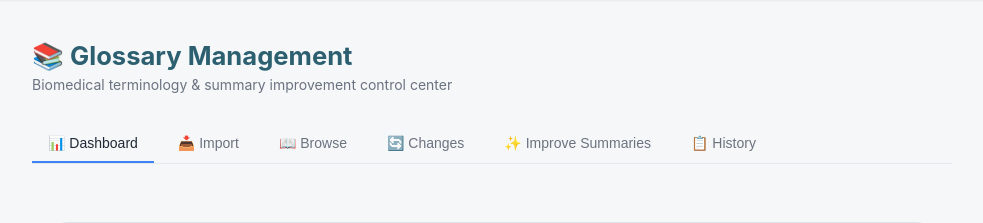
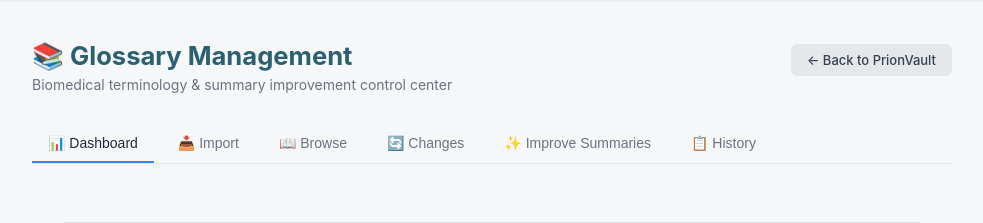
Before and after one commit to Jokin1969/PrionLab-tools, a Python web app: template templates/admin/glossary.html in a window 1280 px wide. Shown: the part 89-312 px from the top of the page, without its empty margins (148-1131 px from the left). Run offline with Jinja, Linux system fonts and the light colour scheme; the template is opened without the code that fills it, so the values that code supplies are empty.

Commit message:
Implement glossary navigation - Phase 1
Changes:
1. Update PrionVault menu button to redirect to /prionvault/admin/glossary
   - Change text to '⚙️ Administración de Glosario'
   - Remove modal opening behavior (onclick redirect instead)

2. Add 'Back to PrionVault' button in glossary admin page
   - Placed in header for easy navigation
   - Links back to PrionVault main interface

This consolidates glossary management in a dedicated admin page while
maintaining easy access from PrionVault menu.

Co-Authored-By: Claude Haiku 4.5 <noreply@anthropic.com>
Claude-Session: https://claude.ai/code/session_01XxFBh62pESrgbPwtE4NH8E

```diff
--- a/templates/admin/glossary.html
+++ b/templates/admin/glossary.html
@@ -3,9 +3,14 @@
 {% block title %}📚 {{ _('Glossary Management') }} — PrionLab Tools{% endblock %}
 
 {% block content %}
-<div class="page-header">
-  <h1>📚 {{ _('Glossary Management') }}</h1>
-  <p class="subtitle">{{ _('Biomedical terminology & summary improvement control center') }}</p>
+<div class="page-header" style="display: flex; justify-content: space-between; align-items: center;">
+  <div>
+    <h1>📚 {{ _('Glossary Management') }}</h1>
+    <p class="subtitle">{{ _('Biomedical terminology & summary improvement control center') }}</p>
+  </div>
+  <a href="/prionvault/" class="btn btn--secondary" style="align-self: flex-start; margin-top: 4px; white-space: nowrap;">
+    ← {{ _('Back to PrionVault') }}
+  </a>
 </div>
 
 {# ── Tab Navigation ───────────────────────────────────────────────────────── #}
--- a/templates/prionvault/index.html
+++ b/templates/prionvault/index.html
@@ -596,8 +596,9 @@
             <span><i class="fas fa-circle-info" style="width:13px;margin-right:6px;opacity:0.7;"></i>Estado IA</span>
           </button>
           <button class="pv-nav-btn pv-admin-only" id="btn-glossary"
-                  title="Glosario de traducciones que la IA debe respetar en resúmenes y chat (p. ej. 'bank vole' → 'topillo rojo').">
-            <span><i class="fas fa-language" style="width:13px;margin-right:6px;opacity:0.7;"></i>Glosario terminológico</span>
+                  title="Administra el glosario de traducciones que la IA debe respetar en resúmenes y chat."
+                  onclick="window.location.href='/prionvault/admin/glossary'">
+            <span><i class="fas fa-cog" style="width:13px;margin-right:6px;opacity:0.7;"></i>⚙️ Administración de Glosario</span>
           </button>
           <button class="pv-nav-btn pv-admin-only" id="btn-scimago"
                   title="Descarga los rankings de SCImago (SJR) por años para rellenar automáticamente cuartil, decil, percentil, ISSN y país en la exportación del Gobierno Vasco.">
```
